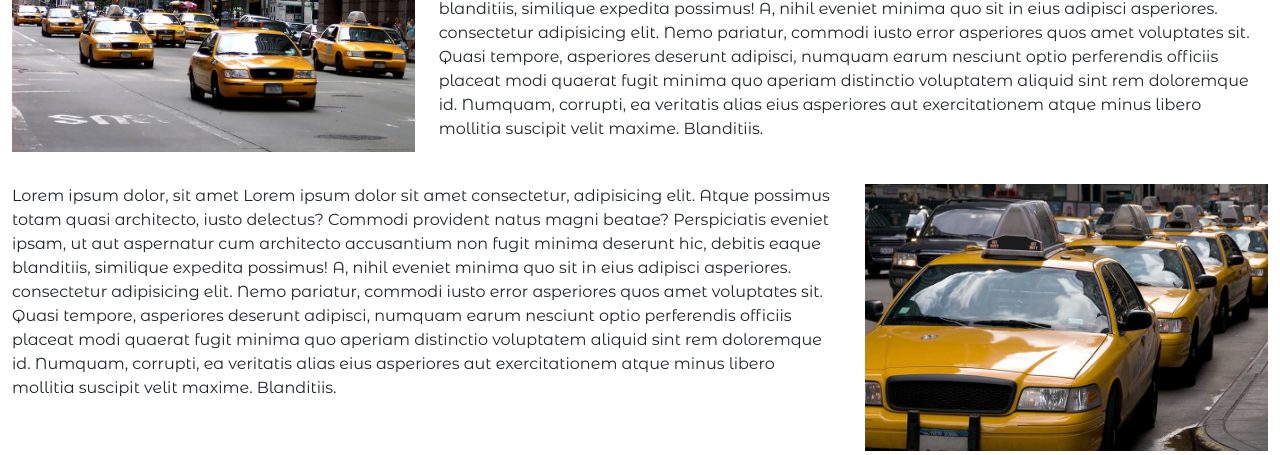
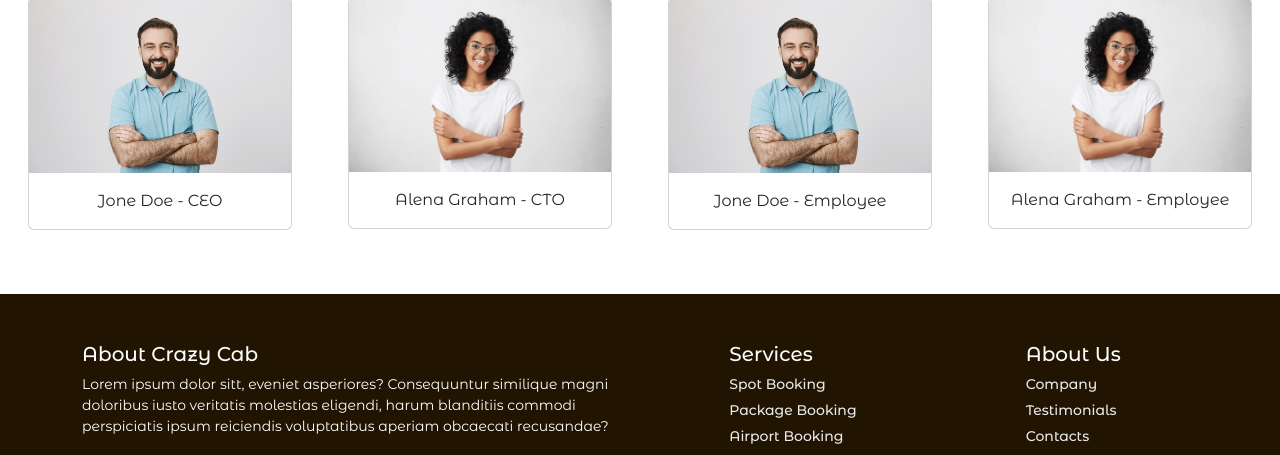
Before and after one commit to SkTamim/crazy-taxi, a plain HTML site: page about.html in a window 1280 px wide. Shown: the part 541-996 px from the top of the page. Drawn offline with nearby package versions, Linux system fonts and the light colour scheme.

Commit message:
Cheanged some section in about page

```diff
--- a/about.html
+++ b/about.html
@@ -56,7 +56,7 @@
     <section class="my-5 container-xxl">
         <h3 class="main-heading text-center display-4"> About Us</h3>
 
-        <div class="row mt-3">
+        <div class="row my-3">
             <div class="col-md-8 order-md-0 order-1">
                 <p class="">Lorem ipsum dolor, sit amet Lorem ipsum dolor sit amet consectetur, adipisicing elit. Atque possimus totam quasi architecto, iusto delectus? Commodi provident natus magni beatae? Perspiciatis eveniet ipsam, ut aut aspernatur cum architecto accusantium non fugit minima deserunt hic, debitis eaque blanditiis, similique expedita possimus! A, nihil eveniet minima quo sit in eius adipisci asperiores. consectetur adipisicing elit. Nemo pariatur, commodi iusto error asperiores quos amet voluptates sit. Quasi tempore, asperiores deserunt adipisci, numquam earum nesciunt optio perferendis officiis placeat modi quaerat fugit minima quo aperiam distinctio voluptatem aliquid sint rem doloremque id. Numquam, corrupti, ea veritatis alias eius asperiores aut exercitationem atque minus libero mollitia suscipit velit maxime. Blanditiis.</p>
             </div>
@@ -65,20 +65,40 @@
             </div>
         </div>
 
-        <div class="row mt-3">
-            <div class="col-md-4 mb-3">
-                <img src="images/hero-bg.jpg" alt="Image">
+        <h3 class="main-heading text-center display-6"> Our Team</h3>
+
+        <div class="row">
+            <div class="col-lg-3 col-md-4 col-sm-6">
+                <div class="card m-3">
+                    <img src="images/team-1.jpg" class="card-img-top" alt="Team Image">
+                    <div class="card-body">
+                        <p class="card-text text-center">Jone Doe - CEO</p>
+                    </div>
+                </div>
             </div>
-            <div class="col-md-8">
-                <p class="">Lorem ipsum dolor, sit amet Lorem ipsum dolor sit amet consectetur, adipisicing elit. Atque possimus totam quasi architecto, iusto delectus? Commodi provident natus magni beatae? Perspiciatis eveniet ipsam, ut aut aspernatur cum architecto accusantium non fugit minima deserunt hic, debitis eaque blanditiis, similique expedita possimus! A, nihil eveniet minima quo sit in eius adipisci asperiores. consectetur adipisicing elit. Nemo pariatur, commodi iusto error asperiores quos amet voluptates sit. Quasi tempore, asperiores deserunt adipisci, numquam earum nesciunt optio perferendis officiis placeat modi quaerat fugit minima quo aperiam distinctio voluptatem aliquid sint rem doloremque id. Numquam, corrupti, ea veritatis alias eius asperiores aut exercitationem atque minus libero mollitia suscipit velit maxime. Blanditiis.</p>
+            <div class="col-lg-3 col-md-4 col-sm-6">
+                <div class="card m-3">
+                    <img src="images/team-2.webp" class="card-img-top" alt="Team Image">
+                    <div class="card-body">
+                        <p class="card-text text-center">Alena Graham - CTO</p>
+                    </div>
+                </div>
             </div>
-        </div>
-        <div class="row mt-3">
-            <div class="col-md-8 order-md-0 order-1">
-                <p class="">Lorem ipsum dolor, sit amet Lorem ipsum dolor sit amet consectetur, adipisicing elit. Atque possimus totam quasi architecto, iusto delectus? Commodi provident natus magni beatae? Perspiciatis eveniet ipsam, ut aut aspernatur cum architecto accusantium non fugit minima deserunt hic, debitis eaque blanditiis, similique expedita possimus! A, nihil eveniet minima quo sit in eius adipisci asperiores. consectetur adipisicing elit. Nemo pariatur, commodi iusto error asperiores quos amet voluptates sit. Quasi tempore, asperiores deserunt adipisci, numquam earum nesciunt optio perferendis officiis placeat modi quaerat fugit minima quo aperiam distinctio voluptatem aliquid sint rem doloremque id. Numquam, corrupti, ea veritatis alias eius asperiores aut exercitationem atque minus libero mollitia suscipit velit maxime. Blanditiis.</p>
+            <div class="col-lg-3 col-md-4 col-sm-6">
+                <div class="card m-3">
+                    <img src="images/team-1.jpg" class="card-img-top" alt="Team Image">
+                    <div class="card-body">
+                        <p class="card-text text-center">Jone Doe - Employee</p>
+                    </div>
+                </div>
             </div>
-            <div class="col-md-4 mb-3 order-md-1 order-0">
-                <img src="images/hero-bg-2.jpg" alt="Image">
+            <div class="col-lg-3 col-md-4 col-sm-6">
+                <div class="card m-3">
+                    <img src="images/team-2.webp" class="card-img-top" alt="Team Image">
+                    <div class="card-body">
+                        <p class="card-text text-center">Alena Graham - Employee</p>
+                    </div>
+                </div>
             </div>
         </div>
 
```
Also changed, not shown: images/team-1.jpg (added), images/team-2.webp (added).
